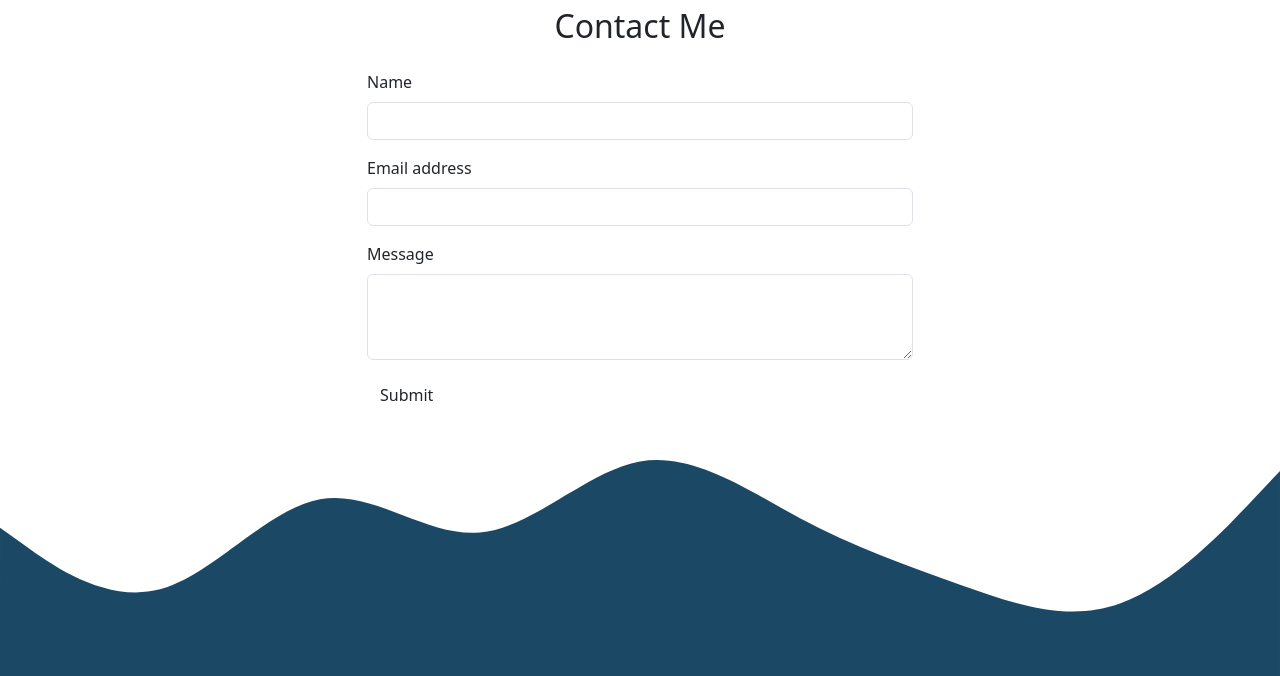
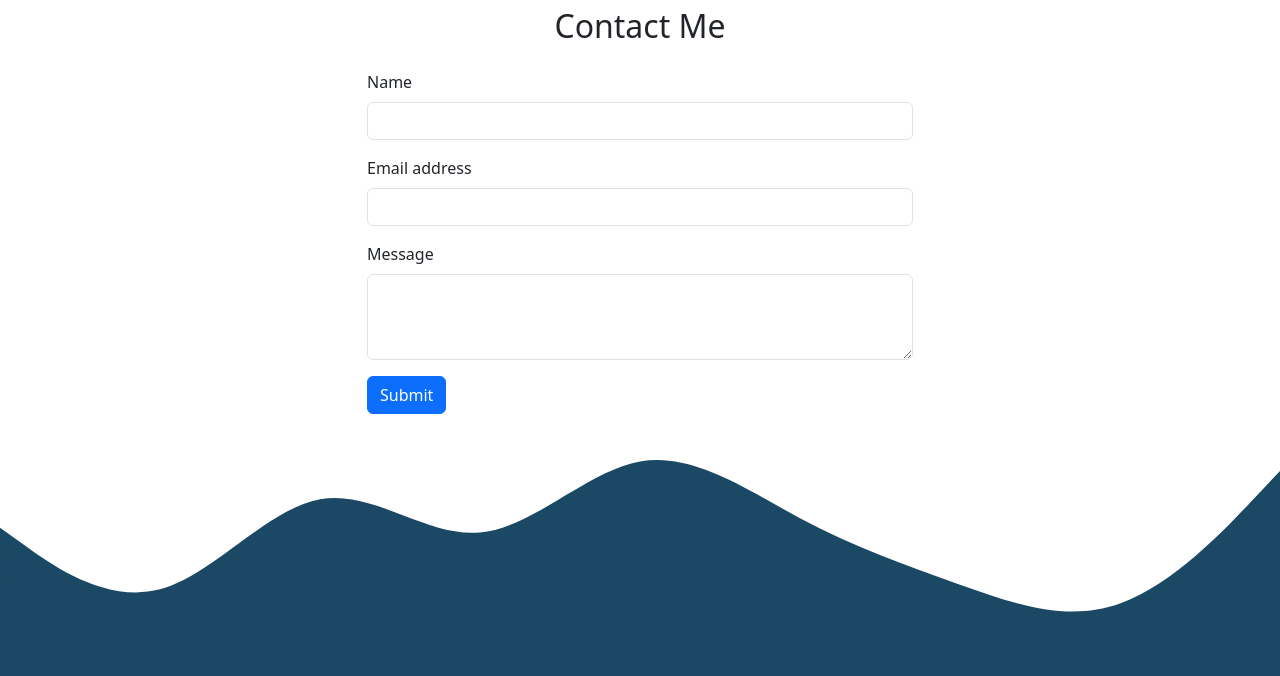
Before and after one commit to ryanakbarpratama/ryanakbarpratama.github.io, a plain HTML site: page index.html in a window 1280 px wide. Shown: the part 2557-3233 px from the top of the page. Drawn offline with nearby package versions, Linux system fonts and the light colour scheme.

Commit message:
Change submit btn to blue

```diff
--- a/index.html
+++ b/index.html
@@ -180,7 +180,7 @@
                 <label for="message" class="form-label">Message</label>
                 <textarea class="form-control" id="message" rows="3"></textarea>
               </div>
-              <button type="submit" class="btn btn-succes">Submit</button>
+              <button type="submit" class="btn btn-primary">Submit</button>
             </form>
           </div>
         </div>
```
